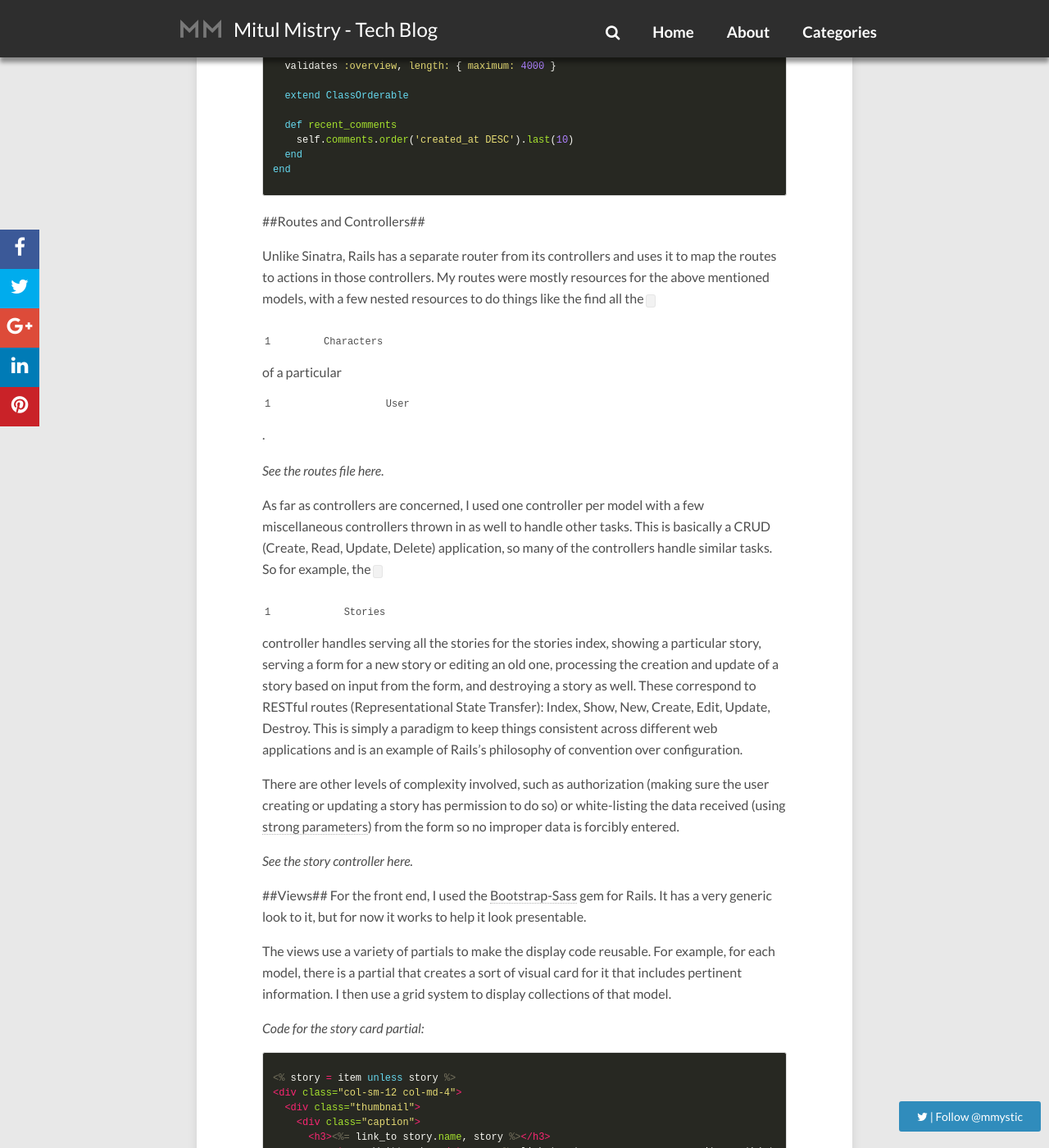
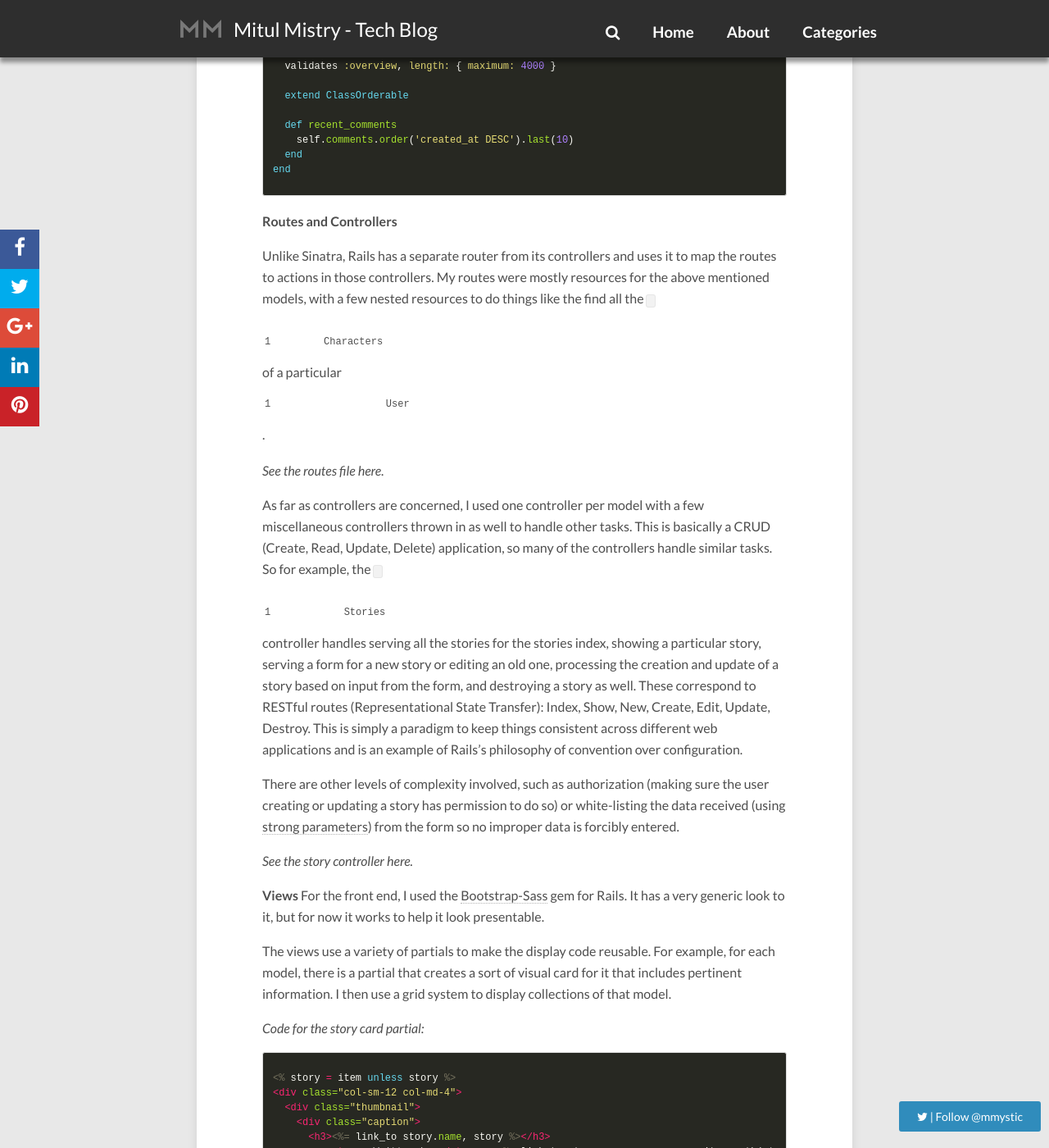
Before and after one commit to MitulMistry/MitulMistry.github.io, a Jekyll site: the page built from _posts/2016-03-22-rails-project.markdown, in a window 1280 px wide and 1400 px high, scrolled down 3120 px. Shown: the whole window at 82% size. Built offline with Jekyll 4.4.1, drawn with Linux system fonts in a browser that asks for light colours; nearby versions of some CDN libraries; comment, search, counter and statistics services are not loaded; some of the changed text lies outside the part shown.

Commit message:
headings not working

```diff
--- a/_posts/2016-03-22-rails-project.markdown
+++ b/_posts/2016-03-22-rails-project.markdown
@@ -8,7 +8,7 @@
 
 The application is tentatively titled Storyplan and is intended as a tool to help writers plot out stories. Writing a story often requires a great deal of structure, planning, and constituent components, and I wanted to create a website that would make it easier to build and keep track of everything.
 
-##Models##
+**Models**
 
 I started by mapping out the models and migrations. Using the `rails generate resource` command, you can use Rails to generate a model, database migration for that model, and a controller, and I used it to get a head start. My models were as follows:
 
@@ -49,7 +49,7 @@
 end
 {% endhighlight %}
 
-##Routes and Controllers##
+**Routes and Controllers**
 
 Unlike Sinatra, Rails has a separate router from its controllers and uses it to map the routes to actions in those controllers. My routes were mostly resources for the above mentioned models, with a few nested resources to do things like the find all the `Characters` of a particular `User`.
 
@@ -61,7 +61,7 @@
 
 *[See the story controller here.][storyplan-story-controller]*
 
-##Views##
+**Views**
 For the front end, I used the [Bootstrap-Sass][bootstrap-sass] gem for Rails. It has a very generic look to it, but for now it works to help it look presentable.
 
 The views use a variety of partials to make the display code reusable. For example, for each model, there is a partial that creates a sort of visual card for it that includes pertinent information. I then use a grid system to display collections of that model.
@@ -97,13 +97,13 @@
 
 So when you go to the stories index page, it displays a grid of stories that simply repeat that model partial with new information from each collection item.
 
-##Authentication##
+**Authentication**
 
 Setting up a secure login/logout system can be challenging considering the number of security threats out there. You can roll your own authentication using [bcrypt][bcrypt] to securely store password hashes, but I wanted something with more functionality built in. That's why I used the [Devise][devise] gem which provides for the creation of its own `User` model and gives you additional tools like email confirmation should you desire them. Most importantly, it's battle tested and commonly used to provide secure authentication for Rails applications.
 
 In addition, I used Devise to provide OAuth authentication for Facebook, so you can securely sign in with a Facebook account as well.
 
-##Conclusion##
+**Conclusion**
 
 Overall, this is just a small overview of what turned out to be a relatively complex project. There's a lot more functionality I'd like to build eventually to make this more of a viable tool for writers, including building more of a front end, but for now it serves its purpose.
 
```
